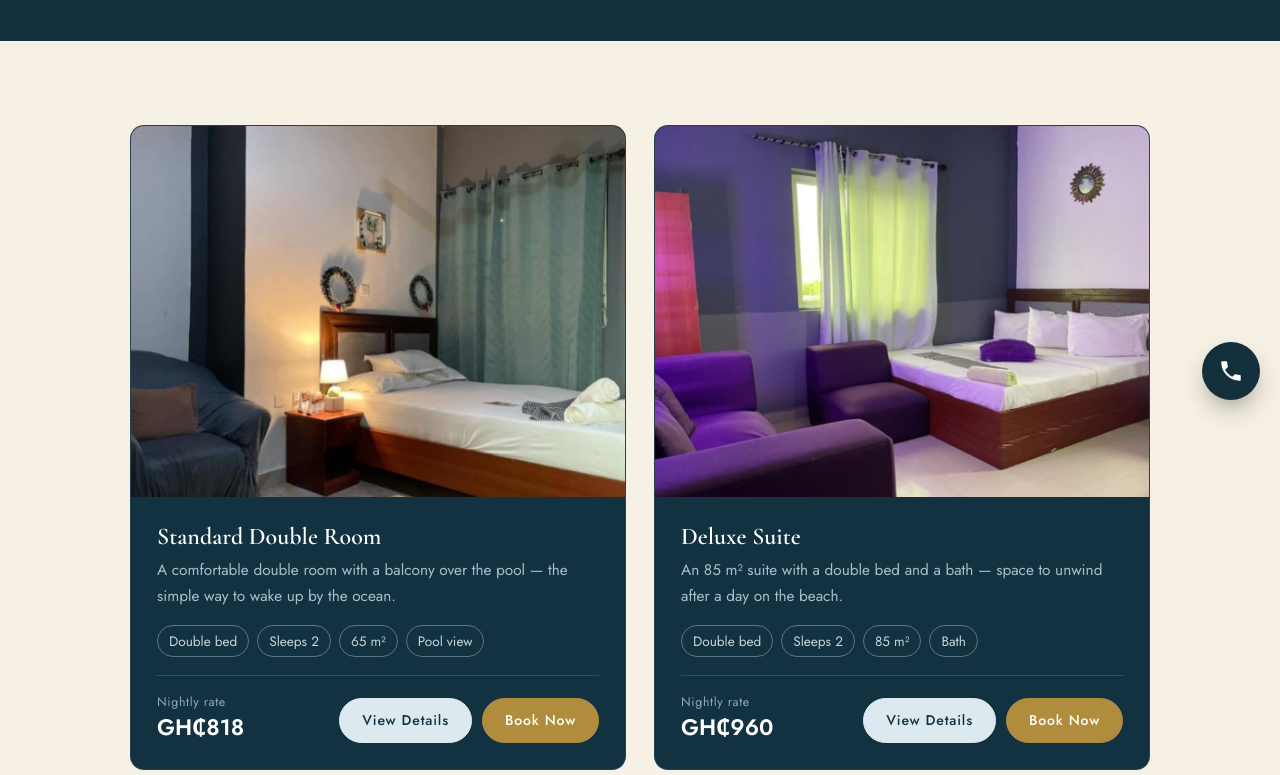
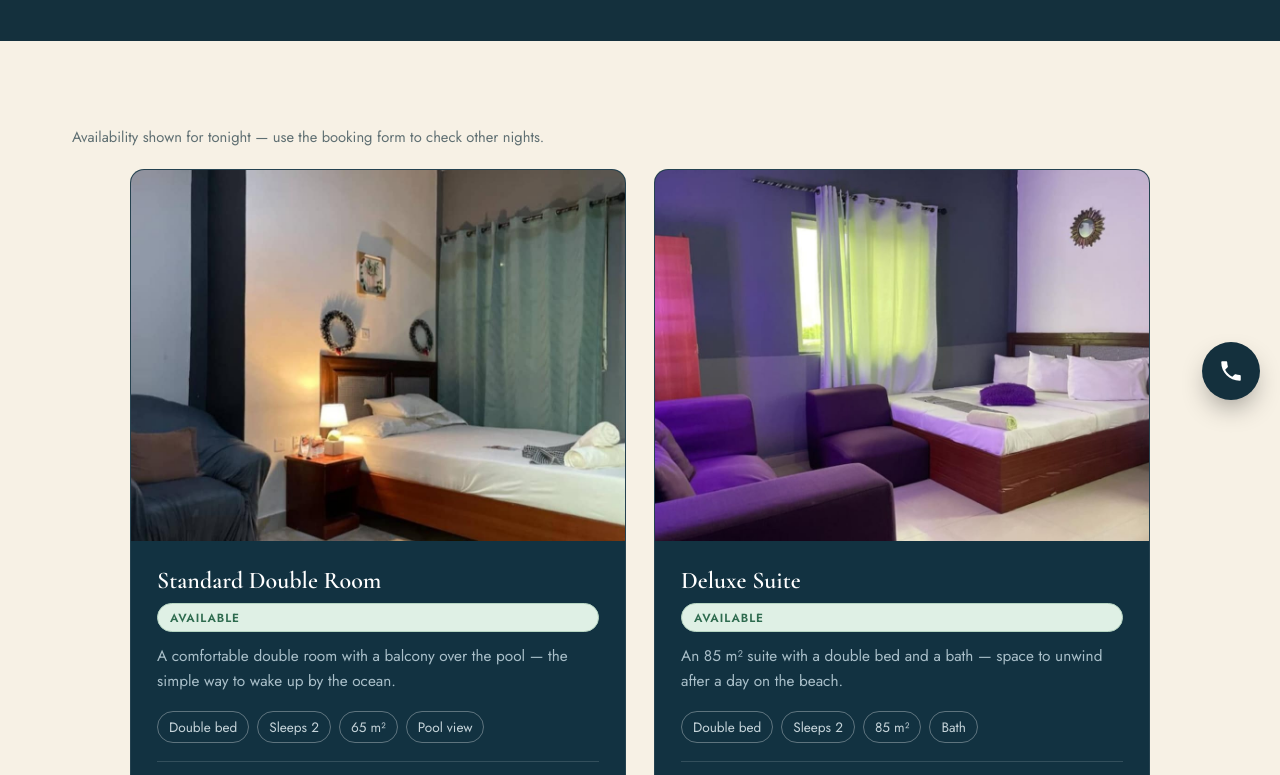
Before and after one commit to ham76062-alt/lloydsbeachresort, a plain HTML site: page rooms.html in a window 1280 px wide. Shown: the part 380-1155 px from the top of the page. Drawn offline with nearby package versions, Linux system fonts and the light colour scheme.

Commit message:
Add files via upload

```diff
--- a/assets/css/style.css
+++ b/assets/css/style.css
@@ -409,3 +409,10 @@ h1,h2,h3,h4{font-family:var(--serif);font-weight:600;line-height:1.15;color:var(
   .av-day{font-size:.8rem}
   .av-day .b{font-size:.55rem;line-height:1.25;text-align:center}
 }
+
+/* ---- Tonight availability badge (rooms page + room detail pages) ---- */
+.avail-badge{display:inline-block;font-family:var(--sans);font-size:.74rem;font-weight:700;letter-spacing:.08em;text-transform:uppercase;border-radius:999px;padding:4px 12px;margin-bottom:10px}
+.avail-badge.avail-ok{background:#dff0e5;color:#2e6b4f;border:1px solid #b7d6c3}
+.avail-badge.avail-no{background:#f7e3df;color:#8a3b2e;border:1px solid #e3b8ae}
+.room-card .avail-badge{margin-bottom:12px}
+.avail-note{font-size:.92rem;color:var(--muted);margin:0 0 20px}
--- a/assets/js/demo-store.js
+++ b/assets/js/demo-store.js
@@ -246,6 +246,17 @@
     return { ok: true };
   }
 
+  /* Tonight's availability for the rooms page badge: a room type is
+     "Not available" tonight when tonight is blocked in the calendar, or
+     active bookings covering tonight already fill every room of the type. */
+  function isAvailableTonight(roomId) {
+    var room = getRoom(roomId);
+    if (!room) { return true; }
+    var tonight = plusDays(0);
+    if (isBlocked(roomId, tonight)) { return false; }
+    return bookedCount(roomId, tonight) < room.count;
+  }
+
   function resetDemo() {
     data = seed();
     save();
@@ -271,6 +282,7 @@
     deleteBooking: deleteBooking,
     isBlocked: isBlocked,
     bookedCount: bookedCount,
+    isAvailableTonight: isAvailableTonight,
     toggleBlocked: toggleBlocked,
     check: check,
     nightsBetween: nightsBetween,
--- a/assets/js/site.js
+++ b/assets/js/site.js
@@ -59,6 +59,23 @@ var LLOYDS = {
     });
   }
   applyDemoPrices();
+
+  /* ---- Tonight availability badges on room cards and detail pages ----
+     The badge follows the staff Availability calendar: "Not available"
+     when tonight is blocked or fully booked for that room type. */
+  function applyDemoAvailability() {
+    var demo = window.LloydsDemo;
+    if (!demo || !demo.isAvailableTonight) { return; }
+    document.querySelectorAll('[data-avail-for]').forEach(function (el) {
+      var room = demo.getRoomByName(el.getAttribute('data-avail-for'));
+      if (!room) { return; }
+      var ok = demo.isAvailableTonight(room.id);
+      el.textContent = ok ? 'Available' : 'Not available';
+      el.classList.toggle('avail-ok', ok);
+      el.classList.toggle('avail-no', !ok);
+    });
+  }
+  applyDemoAvailability();
 
   /* ---- Mobile menu ---- */
   var toggle = document.querySelector('.nav-toggle');
--- a/rooms.html
+++ b/rooms.html
@@ -89,11 +89,13 @@
 <section class="page-hero"><div class="wrap"><p class="eyebrow">Accommodation</p><h1>Rooms &amp; Suites</h1><p>Seven room types, from a 65 m² double room to a 230 m² two-bedroom apartment with a view. Prices from <span data-from-price>GH₵818</span> per night, including taxes and charges.</p></div></section>
 
   <section class="section"><div class="wrap">
+    <p class="avail-note">Availability shown for tonight — use the booking form to check other nights.</p>
     <div class="rooms-grid four">
 <article class="room-card reveal">
       <div class="img-wrap"><img src="assets/photos/room-standard.jpg" alt="Standard Double Room at Lloyds Beach Resort & Spa — double bed, dark sofa, bedside lamp and curtained window" loading="lazy"></div>
       <div class="card-body">
         <h3>Standard Double Room</h3>
+        <span class="avail-badge avail-ok" data-avail-for="Standard Double Room">Available</span>
         <p class="desc">A comfortable double room with a balcony over the pool — the simple way to wake up by the ocean.</p>
         <div class="feats"><span>Double bed</span><span>Sleeps 2</span><span>65 m²</span><span>Pool view</span></div>
         <div class="card-foot">
@@ -108,6 +110,7 @@
       <div class="img-wrap"><img src="assets/photos/room-deluxe.jpg" alt="Deluxe Suite at Lloyds Beach Resort & Spa — queen bed, purple chairs, window with curtains and a wall clock" loading="lazy"></div>
       <div class="card-body">
         <h3>Deluxe Suite</h3>
+        <span class="avail-badge avail-ok" data-avail-for="Deluxe Suite">Available</span>
         <p class="desc">An 85 m² suite with a double bed and a bath — space to unwind after a day on the beach.</p>
         <div class="feats"><span>Double bed</span><span>Sleeps 2</span><span>85 m²</span><span>Bath</span></div>
         <div class="card-foot">
@@ -122,6 +125,7 @@
       <div class="img-wrap"><img src="assets/photos/room-studio.jpg" alt="Queen Suite at Lloyds Beach Resort & Spa — bed with striped bedding, two bedside lamps and a decorative wall piece (representative photo)" loading="lazy"></div>
       <div class="card-body">
         <h3>Queen Suite</h3>
+        <span class="avail-badge avail-ok" data-avail-for="Queen Suite">Available</span>
         <p class="desc">A bright suite with a double bed, a balcony and a pool view — coffee in the morning, sunset in the evening.</p>
         <div class="feats"><span>Double bed</span><span>Sleeps 2</span><span>125 m²</span><span>Pool view</span></div>
         <div class="card-foot">
@@ -136,6 +140,7 @@
       <div class="img-wrap"><img src="assets/photos/suite-bedroom.jpg" alt="King Room at Lloyds Beach Resort & Spa — bedroom with a bed and towels folded on the bed (representative photo)" loading="lazy"></div>
       <div class="card-body">
         <h3>King Room</h3>
+        <span class="avail-badge avail-ok" data-avail-for="King Room">Available</span>
         <p class="desc">A grand 200 m² room with an extra-large double bed, a balcony and a terrace facing the pool.</p>
         <div class="feats"><span>Extra-large double bed</span><span>Sleeps 2</span><span>200 m²</span><span>Terrace</span></div>
         <div class="card-foot">
@@ -150,6 +155,7 @@
       <div class="img-wrap"><img src="assets/photos/suite-living.jpg" alt="One-Bedroom Apartment at Lloyds Beach Resort & Spa — living area with a dining table, chairs and wall art (representative photo)" loading="lazy"></div>
       <div class="card-body">
         <h3>One-Bedroom Apartment</h3>
+        <span class="avail-badge avail-ok" data-avail-for="One-Bedroom Apartment">Available</span>
         <p class="desc">A 185 m² apartment with a large double bed, a balcony and a terrace over the pool.</p>
         <div class="feats"><span>Large double bed</span><span>Sleeps 2</span><span>185 m²</span><span>Terrace</span></div>
         <div class="card-foot">
@@ -164,6 +170,7 @@
       <div class="img-wrap"><img src="assets/photos/suite-living.jpg" alt="Family Suite at Lloyds Beach Resort & Spa — living area with a dining table, chairs and wall art" loading="lazy"></div>
       <div class="card-body">
         <h3>Family Suite</h3>
+        <span class="avail-badge avail-ok" data-avail-for="Family Suite">Available</span>
         <p class="desc">A 220 m² suite with two beds, a balcony and a terrace — room for the whole family to spread out.</p>
         <div class="feats"><span>Double bed</span><span>Extra-large double bed</span><span>220 m²</span><span>Terrace</span></div>
         <div class="card-foot">
@@ -178,6 +185,7 @@
       <div class="img-wrap"><img src="assets/photos/suite-bedroom.jpg" alt="Family Two-Bedroom Apartment with View at Lloyds Beach Resort & Spa — bedroom with a bed and towels folded on the bed (representative photo)" loading="lazy"></div>
       <div class="card-body">
         <h3>Family Two-Bedroom Apartment with View</h3>
+        <span class="avail-badge avail-ok" data-avail-for="Family Two-Bedroom Apartment with View">Available</span>
         <p class="desc">A 230 m² two-bedroom apartment with two beds, a balcony and a terrace with a view.</p>
         <div class="feats"><span>Double bed</span><span>Extra-large double bed</span><span>230 m²</span><span>Terrace</span></div>
         <div class="card-foot">
```
Also changed, not shown: admin.html (+1 -1 lines), index.html (+7 -0 lines), room-deluxe-suite.html (+1 -0 lines), room-family-suite.html (+1 -0 lines), room-family-two-bedroom-apartment.html (+1 -0 lines), room-king.html (+1 -0 lines), room-one-bedroom-apartment.html (+1 -0 lines), room-queen-suite.html (+1 -0 lines), room-standard-double.html (+1 -0 lines).
